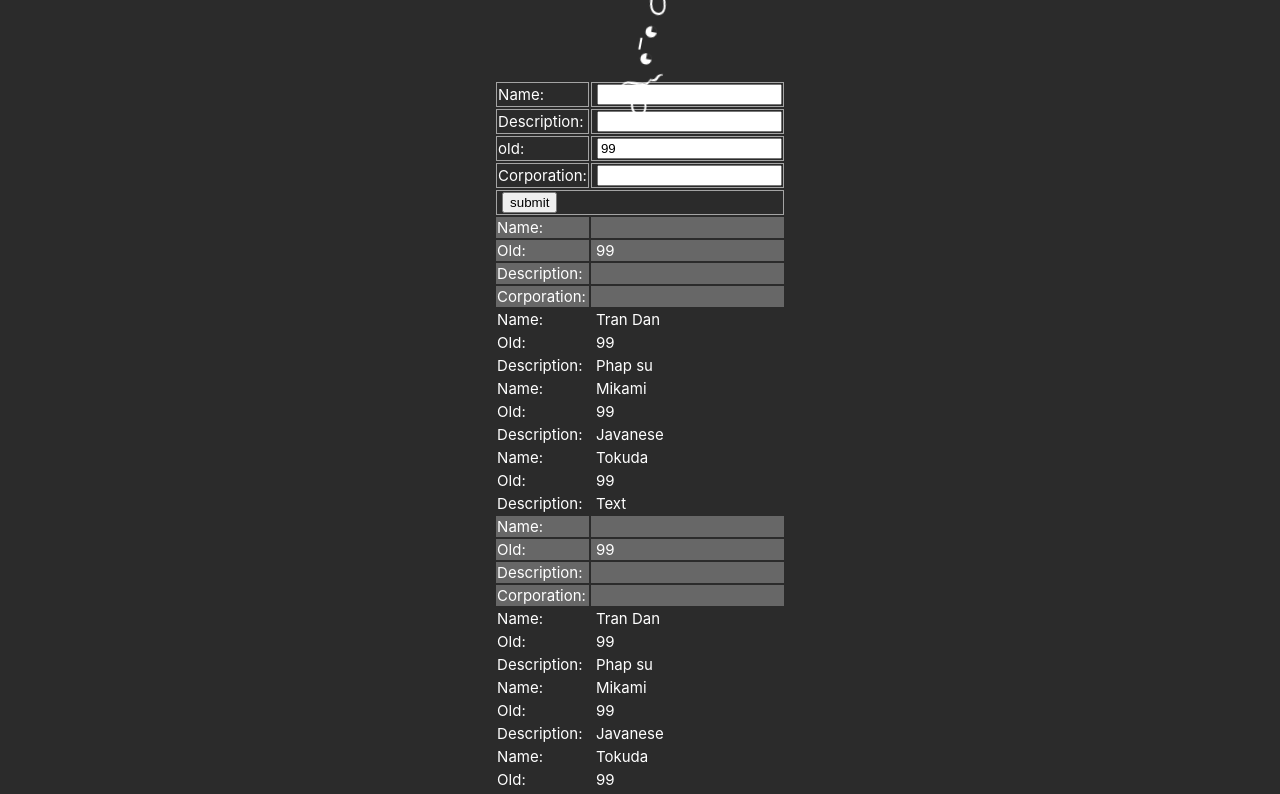
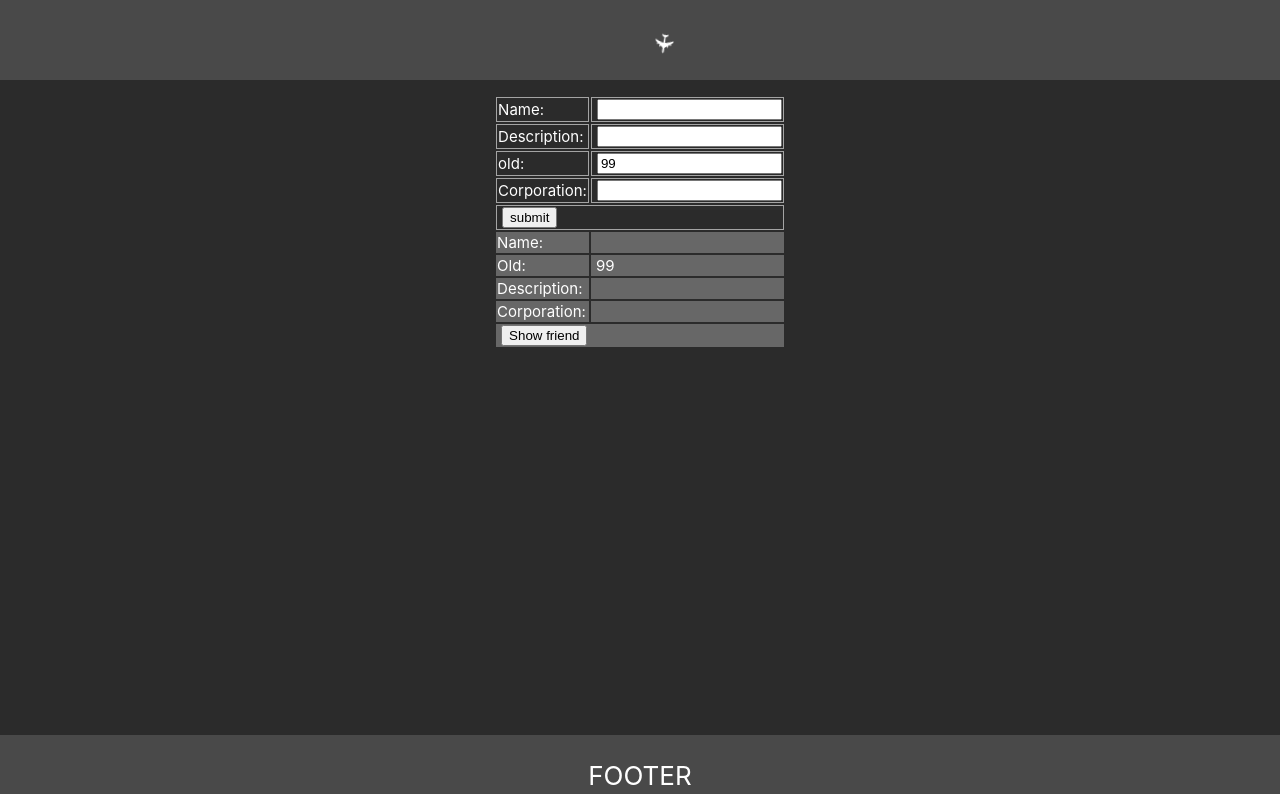
Before and after one commit to truongquangnhan/reactbasic, a React (Create React App) app: page / in a window 1280 px wide. Shown: the top 794 px of the page. Built offline with nearby package versions, Linux system fonts and the light colour scheme.

Commit message:
create model

```diff
--- a/src/components/input/UserComponent.js
+++ b/src/components/input/AddUserComponent.js
@@ -1,21 +1,13 @@
 import React from "react";
 import User from "../user/User";
-import {PrintFriends, PrintFriend} from "../user/FriendComponent";
 
-class UserComponent extends React.Component {
-    //
-    // // eslint-disable-next-line no-useless-constructor
-    // constructor(props) {
-    //     super(props);
-    //
-    // }
-
+class AddUserComponent extends React.Component {
     state = {
         name: "",
         description: "",
         old: "99",
         corporation: "",
-        friends: [{
+        userList: [{
             id: 1,
             name: "Tran Dan",
             description: "Phap su",
@@ -93,13 +85,11 @@ class UserComponent extends React.Component {
                         <td colSpan={2}><input type="submit" value={"submit"} onClick={this.handleOnSubmit}/></td>
                     </tr>
                     </tbody>
-                    <User userInfo={this.state} friends={this.state.friends}/>
-                    <PrintFriends userInfo={this.state} friends={this.state.friends}/>
-                    <PrintFriend userInfo={this.state} friends={this.state.friends}/>
+                    <User userInfo={this.state} userList={this.state.userList}/>
                 </table>
             </form>
         )
     }
 }
 
-export default UserComponent;
+export default AddUserComponent;
--- a/src/components/user/FriendComponent.js
+++ b/src/components/user/FriendComponent.js
@@ -4,7 +4,7 @@ export const PrintFriends = (props)=>{
     let getOldText = (old) => {
         let oldText = old;
         if (old > 100) {
-            oldText = "Cụ sống khỏe vl";
+            oldText = "Cụ sống khỏe đấy";
         } else if (old < 1) {
             oldText = "Chưa đẻ.";
         }
@@ -57,7 +57,7 @@ export const PrintFriend = (props)=>{
     let getOldText = (old) => {
         let oldText = old;
         if (old > 100) {
-            oldText = "Cụ sống khỏe vl";
+            oldText = "Cụ sống khỏe đấy";
         } else if (old < 1) {
             oldText = "Chưa đẻ.";
         }
--- a/src/components/user/User.js
+++ b/src/components/user/User.js
@@ -1,17 +1,27 @@
 import React from "react";
 
 class User extends React.Component {
+    state = {
+        showData: false
+    }
     getOld = (old) => {
         let oldText = old;
         if (old > 100) {
-            oldText = "Cụ sống khỏe vl";
+            oldText = "Cụ sống khỏe đấy";
         } else if (old < 1) {
-            oldText = "Chưa đẻ.";
+            oldText = "Chưa đẻ";
         }
         return oldText
     }
 
+    handleOnClickShowData = () => {
+        this.setState({
+            showData: !this.state.showData
+        });
+    }
+
     render() {
+        let {showData} = this.state;
         return (<>
                 <tbody className={"background-dark-light"}>
                 <tr>
@@ -30,11 +40,16 @@ class User extends React.Component {
                     <td>Corporation:</td>
                     <td>{this.props.userInfo.corporation}</td>
                 </tr>
+                <tr>
+                    <td colSpan={2}><input type={"button"} value={showData ? "Hide friend" : "Show friend"}
+                                           onClick={this.handleOnClickShowData}/>
+                    </td>
+                </tr>
                 </tbody>
-
-                {this.props.friends.map((item, index) => {
-                    return (
-                        <tbody key={item.id}>
+                {this.props.userList && this.props.userList.map((item, index) => {
+                    return (<tbody key={item.id} className={"background-dark-light"}>
+                        {showData &&
+                            <>
                                 <tr>
                                     <td>Name:</td>
                                     <td>{item.name}</td>
@@ -47,6 +62,7 @@ class User extends React.Component {
                                     <td>Description:</td>
                                     <td>{item.description}</td>
                                 </tr>
+                            </>}
                         </tbody>
                     );
                 })}
--- a/src/styles/global.scss
+++ b/src/styles/global.scss
@@ -20,6 +20,10 @@ code {
   text-align: left;
 }
 
+.aline-c{
+  text-align: center;
+}
+
 .table-user tr td:last-child{
   padding-left: 5px;
 }
@@ -28,6 +32,11 @@ code {
   background-color: #676767;
 }
 
+.header-menu{
+  width: 100%;
+  background-color: #858585;
+}
+
 .boder-table-1px-solid tr td{
   border: 1px #a4a4a4 solid;
 }
--- a/src/views/App.js
+++ b/src/views/App.js
@@ -1,7 +1,7 @@
 // import dummy from '../assets/images/logo/dummy.png';
 import './App.scss';
 // import Example from "./example/Example";
-import UserComponent from "../components/input/UserComponent";
+import AddUserComponent from "../components/input/AddUserComponent";
 
 /**
  * 1. Class component
@@ -16,23 +16,24 @@ import UserComponent from "../components/input/UserComponent";
 function App() {
     return (
         <div className="App">
-            <header className="App-header">
-                <div className="App-logo">
-                    ༼ つ ◕_◕ ༽つ
-                </div>
-                <UserComponent/>
-                {/*<img src={dummy} alt="logo"/>*/}
-                {/*<Example user="xxx" test={"yyy"}/>*/}
-                {/*<p>END</p>*/}
-                {/*<a*/}
-                {/*    className="App-link"*/}
-                {/*    href="https://reactjs.org"*/}
-                {/*    target="_blank"*/}
-                {/*    rel="noopener noreferrer"*/}
-                {/*>*/}
-                {/*    THIS TEXT*/}
-                {/*</a>*/}
-            </header>
+            {/*HEADER*/}
+            <div className="App-header">
+                {/*LOGO*/}
+                <div className="App-logo">✈</div>
+                {/*HEADER-MENU*/}
+                <div className={"header-menu"}></div>
+            </div>
+            {/*BODY*/}
+            <div className={"App-body"}>
+                {/*BODY-MENU*/}
+                <div></div>
+                {/*BODY-CONTENT*/}
+                <div><AddUserComponent/></div>
+            </div>
+            {/*FOOTER*/}
+            <div className={"App-footer"}>
+                FOOTER
+            </div>
         </div>
     );
 }
--- a/src/views/App.scss
+++ b/src/views/App.scss
@@ -14,8 +14,35 @@
 }
 
 .App-header {
+  background-color: #494949;
+  min-height: 10vh;
+  display: flex;
+  flex-direction: column;
+  align-items: center;
+  justify-content: center;
+  font-size: calc(10px + 2vmin);
+  color: rgb(255, 255, 255);
+}
+
+.App-body {
   background-color: #2b2b2b;
-  min-height: 100vh;
+  min-height: 80vh;
+  display: flex ;
+  flex-flow: row wrap;
+  flex-direction: row;
+  justify-content: center;
+  font-size: calc(10px + 2vmin);
+  color: rgb(255, 255, 255);
+  padding-top: 15px;
+}
+
+.App-body div:first-child {
+  max-width: 10vh;
+}
+
+.App-footer {
+  background-color: #494949;
+  min-height: 10vh;
   display: flex;
   flex-direction: column;
   align-items: center;
```
Also changed, not shown: src/components/tables/UserTableComponent.js (added, +61 -0 lines), src/models/UserModel.js (added, +40 -0 lines), src/components/tables/keep-folder.txt (deleted), src/components/user/keep-folder.txt (deleted), src/models/keep-folder.txt (deleted). Lines whose indentation alone changed are shown as unchanged.
